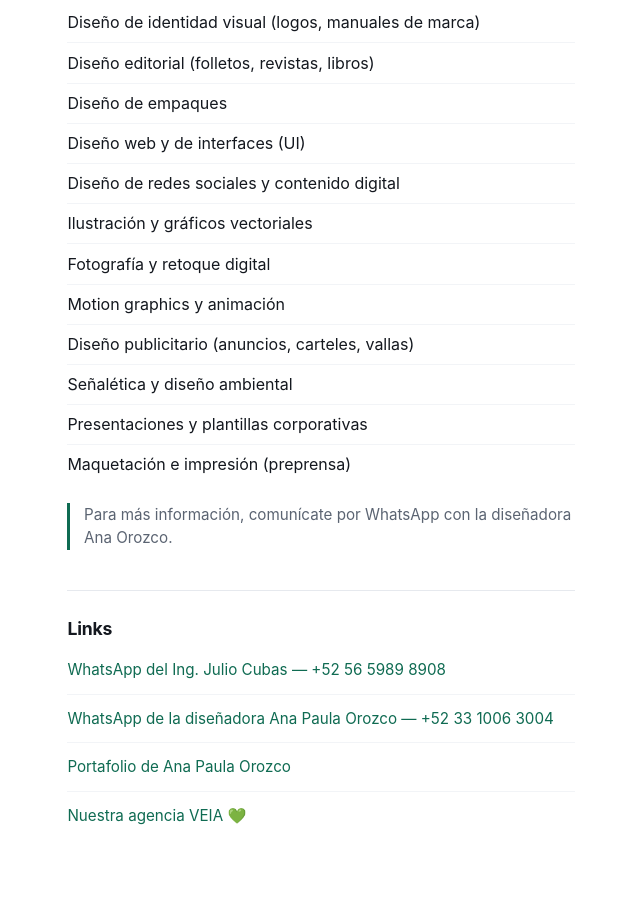
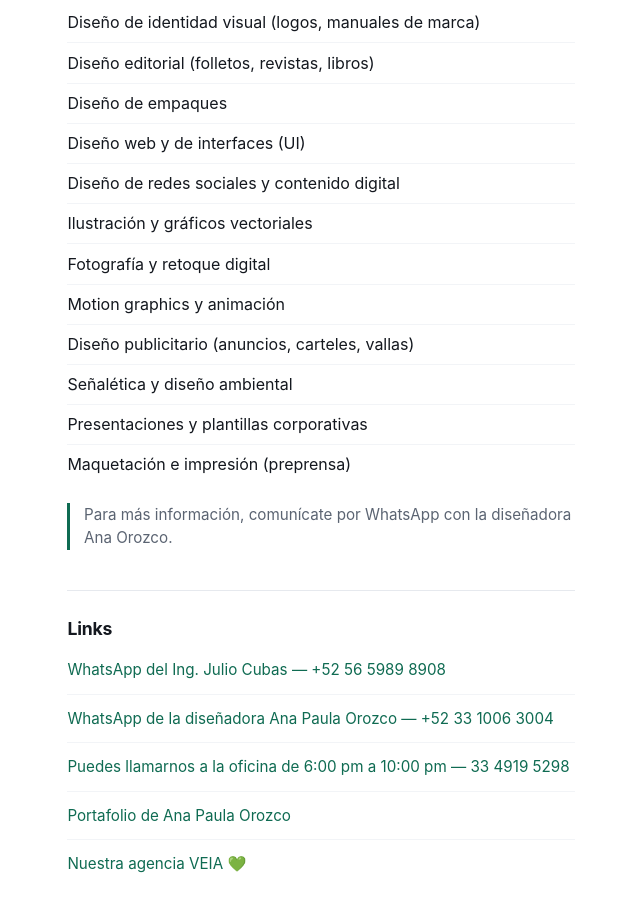
Before and after one commit to cubasmx/land, a plain HTML site: page index-css.html in a window 1280 px wide. Shown: the part 889-1801 px from the top of the page, without its empty margins (319-959 px from the left). Before the commit the page ends 1768 px from the top, so only its background shows below. Drawn offline with Linux system fonts and the light colour scheme.

Commit message:
Telefono de oficina con horario en la lista de links

```diff
--- a/index-css.html
+++ b/index-css.html
@@ -66,6 +66,7 @@
   <ul class="links">
     <li><a href="https://wa.me/525659898908">WhatsApp del Ing. Julio Cubas — +52 56 5989 8908</a></li>
     <li><a href="https://wa.me/523310063004">WhatsApp de la diseñadora Ana Paula Orozco — +52 33 1006 3004</a></li>
+    <li><a href="tel:+523349195298">Puedes llamarnos a la oficina de 6:00 pm a 10:00 pm — 33 4919 5298</a></li>
     <li><a href="https://celaya51.github.io/portafolio-ana-paula/">Portafolio de Ana Paula Orozco</a></li>
     <li><a href="https://veia.com.mx/">Nuestra agencia VEIA 💚</a></li>
   </ul>
```
Also changed, not shown: index.html (+1 -0 lines).
